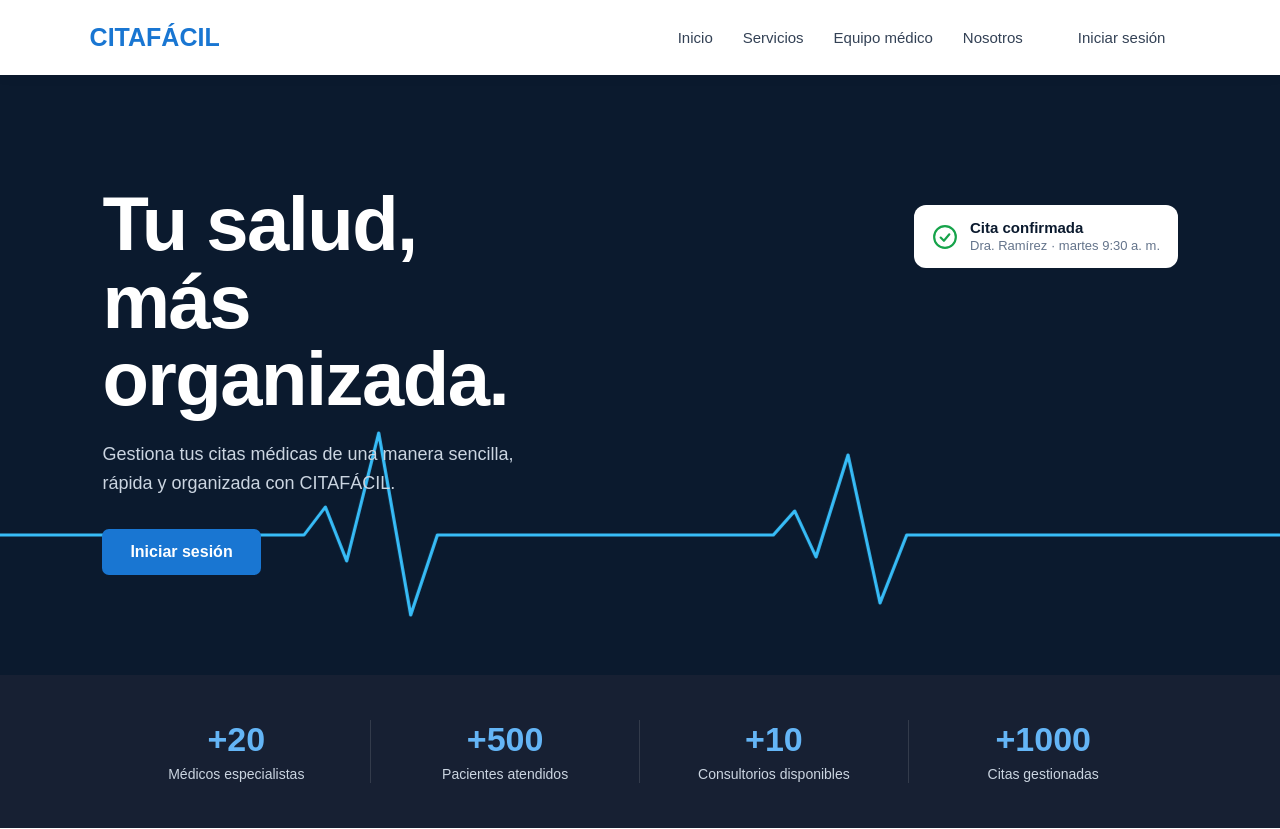
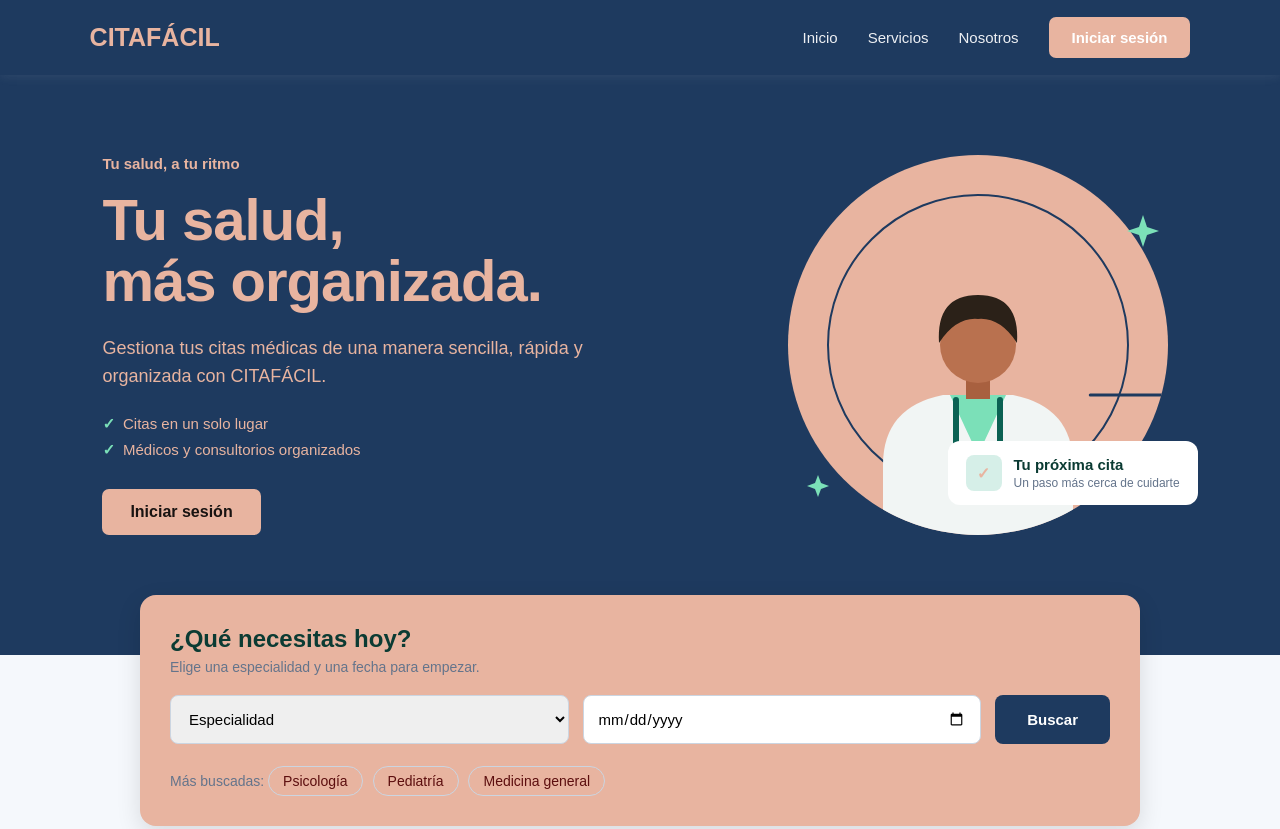
Before and after one commit to kirikitomiyamura-stack/citas-medicas, a plain HTML site: page frontend/index.html in a window 1280 px wide. Shown: the top 829 px of the page. Drawn offline with Linux system fonts and the light colour scheme.

Commit message:
Actualizacion del Hero

````diff
--- a/frontend/css/inicio.css
+++ b/frontend/css/inicio.css
@@ -25,8 +25,8 @@ display: flex;
 align-items: center;
 justify-content: space-between;
 padding: 0 7%;
-background: white;
-box-shadow: 0 2px 10px rgba(0, 0, 0, 0.08);
+background: #1e3a5f;
+box-shadow: 0 2px 10px rgba(243, 238, 238, 0.08);
 position: relative;
 z-index: 10;
 
@@ -36,7 +36,7 @@ z-index: 10;
 .logo {
 font-size: 25px;
 font-weight: bold;
-color: #1976d2;
+color: #e8b4a0;
 }
 
 .navbar nav {
@@ -47,235 +47,296 @@ gap: 30px;
 
 .navbar nav a {
 text-decoration: none;
-color: #334155;
+color: #edeff3;
 font-size: 15px;
 transition: 0.3s;
 }
 
 .navbar nav a:hover {
-color: #1976d2;
+color: #e8b4a0;
 }
 
 /* BOTÓN INICIAR SESIÓN */
+
 .btn-login {
-    position: relative;
-    overflow: hidden;
-    background: transparent;
-    border: 1px solid rgba(255,255,255,.5);
-    color: white;
-    padding: 12px 24px;
-    border-radius: 30px;
-    transition: .4s;
+background: #e8b4a0;
+color: white !important;
+padding: 12px 23px;
+border-radius: 7px;
+font-weight: bold;
+transition: 0.3s;
+
+
 }
 
-.btn-login::before {
-    content: "";
-    position: absolute;
-    width: 0;
-    height: 0;
-    left: 50%;
-    top: 50%;
-    background: #1976d2;
-    border-radius: 50%;
-    transform: translate(-50%, -50%);
-    transition: width .6s, height .6s;
-    z-index: 0;
-}
-
-.btn-login:hover::before {
-    width: 300px;
-    height: 300px;
-}
-
-.btn-login span {
-    position: relative;
-    z-index: 1;
+.btn-login:hover {
+background: #e8b4a0;
+transform: translateY(-2px);
 }
 
 /* =========================
-IMAGEN PRINCIPAL
+IMAGEN PRINCIPAL (HERO) Y BUSCADOR
 ========================= */
 
-:root {
-  --latido-fondo: #0b1a2e;
-  --latido-linea: #38bdf8;
-  --latido-azul: #1976d2;
-  --latido-azul-hover: #1565c0;
-  --latido-texto: #cbd5e1;
+/* ---------- HERO ---------- */
+
+.hero {
+    background-color: #1e3a5f;
+    color: #e8b4a0;
+    padding: 70px 8% 110px;
 }
 
-.latido {
-  position: relative;
-  min-height: 600px;
-  background: var(--latido-fondo);
-  color: #fff;
-  overflow: hidden;
+.hero-contenido {
+    max-width: 1150px;
+    margin: auto;
     display: flex;
-  align-items: flex-start;
-  font-family: "Plus Jakarta Sans", Arial, Helvetica, sans-serif;
+    align-items: center;
+    justify-content: space-between;
+    gap: 40px;
 }
 
-.latido-texto {
-  position: relative;
-  z-index: 2;
-  padding: 110px 8% 0;
-  max-width: 760px;
+/* ---------- TEXTO (izquierda) ---------- */
+
+.hero-texto {
+    max-width: 520px;
 }
 
-.latido-texto h1 {
-  font-size: clamp(44px, 7vw, 76px);
-  line-height: 1.02;
-  font-weight: 800;
-  letter-spacing: -0.02em;
+.hero-etiqueta {
+    color: #e8b4a0;
+    font-size: 15px;
+    font-weight: bold;
+    margin-bottom: 18px;
+}
+
+.hero-texto h1 {
+    font-size: 58px;
+    line-height: 1.05;
+    letter-spacing: -1px;
     margin-bottom: 22px;
 }
 
-.latido-texto p {
+.hero-descripcion {
     font-size: 18px;
-  line-height: 1.65;
-  color: var(--latido-texto);
-  max-width: 460px;
+    line-height: 1.6;
+    color: #e8b4a0;
+    margin-bottom: 24px;
+}
+
+.hero-lista {
+    list-style: none;
     margin-bottom: 30px;
 }
 
-.latido-boton {
+.hero-lista li {
+    font-size: 15px;
+    margin-bottom: 8px;
+}
+
+.hero-lista li::before {
+    content: "✓";
+    color: #7be0b8;
+    font-weight: bold;
+    margin-right: 8px;
+}
+
+.hero-boton {
     display: inline-block;
-  background: var(--latido-azul);
-  color: #fff;
+    background-color: #e8b4a0;
+    color: #181311;
     padding: 14px 28px;
     border-radius: 7px;
     text-decoration: none;
-  font-weight: 800;
-  transition: background 0.3s, transform 0.3s;
+    font-weight: bold;
 }
 
-.latido-boton:hover {
-  background: var(--latido-azul-hover);
-  transform: translateY(-2px);
+.hero-boton:hover {
+    background-color: #a0857c;
 }
 
-.latido-boton:focus-visible {
-  outline: 3px solid var(--latido-linea);
-  outline-offset: 3px;
-}
-.latido-ecg {
-  position: absolute;
-  left: 0;
-  bottom: 40px;
-  width: 100%;
-  height: 220px;
-  z-index: 1;
-  pointer-events: none;
+/* ---------- ILUSTRACIÓN (derecha) ---------- */
+
+.hero-imagen {
+    position: relative;
+    width: 400px;
+    flex-shrink: 0;
 }
 
-.latido-ecg path {
+.hero-imagen svg {
+    width: 100%;
+    display: block;
+
+}
+
+/* La línea del latido se dibuja una y otra vez */
+.latido-linea {
     fill: none;
-  stroke: var(--latido-linea);
+    stroke: #1e3a5f;
     stroke-width: 3;
     stroke-linecap: round;
     stroke-linejoin: round;
-  stroke-dasharray: 1;
-  stroke-dashoffset: 1;
-  animation: latido-dibujar 7s ease-in-out infinite;
+    stroke-dasharray: 600;
+    stroke-dashoffset: 600;
+    animation: dibujar 5s ease-in-out infinite;
 }
 
-/* ---- Tarjeta que aparece al final del latido ---- */
+@keyframes dibujar {
+    0%   { stroke-dashoffset: 600; opacity: 1; }
+    60%  { stroke-dashoffset: 0;   opacity: 1; }
+    90%  { stroke-dashoffset: 0;   opacity: 1; }
+    100% { stroke-dashoffset: 0;   opacity: 0; }
+}
 
-.latido-cita {
+/* Tarjeta que flota sobre la ilustración */
+.hero-tarjeta {
     position: absolute;
-  z-index: 3;
-  right: 8%;
-  top: 130px;
-  display: flex;
-  gap: 12px;
-  align-items: center;
-  background: #fff;
-  color: #0b1a2e;
+    right: -20px;
+    bottom: 40px;
+    background-color: white;
+    color: #0b3b33;
     padding: 14px 18px;
     border-radius: 12px;
-  opacity: 0;
-  animation: latido-aparecer 7s ease-in-out infinite;
+    display: flex;
+    align-items: center;
+    gap: 12px;
 }
 
-.latido-cita svg {
-  width: 26px;
-  height: 26px;
-  flex-shrink: 0;
+.hero-tarjeta .check {
+    width: 36px;
+    height: 36px;
+    border-radius: 8px;
+    background-color: #d6efe8;
+    color: #e8b4a0;
+    font-weight: bold;
+    display: flex;
+    align-items: center;
+    justify-content: center;
 }
 
-.latido-cita strong {
+.hero-tarjeta strong {
     display: block;
     font-size: 15px;
 }
 
-.latido-cita span {
-  font-size: 13px;
+.hero-tarjeta span {
+    font-size: 12px;
     color: #64748b;
 }
 
-/* ---- Animaciones ---- */
+/* ---------- BUSCADOR (tarjeta blanca que se monta sobre el hero) ---------- */
 
-@keyframes latido-dibujar {
-  0%   { stroke-dashoffset: 1; opacity: 1; }
-  50%  { stroke-dashoffset: 0; opacity: 1; }
-  90%  { stroke-dashoffset: 0; opacity: 1; }
-  100% { stroke-dashoffset: 0; opacity: 0; }
+.buscador {
+    background-color: #e8b4a0;
+    width: 90%;
+    max-width: 1000px;
+    margin: -60px auto 40px;
+    padding: 30px;
+    border-radius: 16px;
+    box-shadow: 0 8px 25px rgba(0, 0, 0, 0.12);
+    position: relative;
 }
 
-@keyframes latido-aparecer {
-  0%, 52% { opacity: 0; transform: translateY(12px) scale(0.94); }
-  58%, 90% { opacity: 1; transform: none; }
-  100% { opacity: 0; }
-}
-
-/* Si la persona prefiere menos movimiento: todo queda quieto y visible */
-@media (prefers-reduced-motion: reduce) {
-  .latido-ecg path { animation: none; stroke-dashoffset: 0; }
-  .latido-cita { animation: none; opacity: 1; }
-}
-
-/* ---- Responsive ---- */
-
-@media (max-width: 700px) {
-  .latido { min-height: 560px; }
-  .latido-texto { padding: 60px 6% 0; }
-  .latido-texto p { font-size: 16px; }
-  .latido-ecg { height: 160px; bottom: 90px; }
-  .latido-cita { top: auto; bottom: 24px; right: 6%; left: 6%; }
-}
-
-/* =========================
-ESTADÍSTICAS
-========================= */
-
-.stats-bar {
-display: grid;
-grid-template-columns: repeat(4, 1fr);
-background: #172033;
-padding: 45px 8%;
-}
-
-.stat {
-text-align: center;
-color: white;
-border-right: 1px solid rgba(255, 255, 255, 0.12);
-}
-
-.stat:last-child {
-border-right: none;
-}
-
-.stat-numero {
-display: block;
-font-size: 34px;
-font-weight: bold;
-color: #64b5f6;
+.buscador h2 {
+    font-size: 24px;
+    color: #0b3b33;
     margin-bottom: 6px;
 }
 
-.stat-label {
+.buscador-subtitulo {
+    color: #64748b;
     font-size: 14px;
-color: #cbd5e1;
+    margin-bottom: 20px;
+}
+
+.buscador-campos {
+    display: flex;
+    gap: 14px;
+    flex-wrap: wrap;
+}
+
+.buscador-campos select,
+.buscador-campos input {
+    flex: 1;
+    min-width: 200px;
+    padding: 14px;
+    border: 1px solid #cbd5e1;
+    border-radius: 8px;
+    font-size: 15px;
+}
+
+.buscador-campos button {
+    background-color: #1e3a5f;
+    color: white;
+    border: none;
+    padding: 14px 32px;
+    border-radius: 8px;
+    font-size: 15px;
+    font-weight: bold;
+    cursor: pointer;
+}
+
+.buscador-campos button:hover {
+    background-color: #2f1174;
+}
+
+.buscador-mensaje {
+    margin-top: 16px;
+    color: #610b0b;
+    font-size: 14px;
+}
+
+.buscador-atajos {
+    margin-top: 16px;
+    font-size: 14px;
+    color: #64748b;
+}
+
+.buscador-atajos a {
+    display: inline-block;
+    margin: 6px 6px 0 0;
+    padding: 6px 14px;
+    border: 1px solid #cbd5e1;
+    border-radius: 20px;
+    color: #5c0e0e;
+    text-decoration: none;
+}
+
+.buscador-atajos a:hover {
+    background-color: #1e3a5f;
+}
+
+/* ---------- CELULAR / PANTALLAS PEQUEÑAS ---------- */
+
+@media (max-width: 850px) {
+
+    .hero {
+        padding: 50px 6% 100px;
+    }
+
+    .hero-contenido {
+        flex-direction: column;
+        text-align: left;
+    }
+
+    .hero-texto h1 {
+        font-size: 40px;
+    }
+
+    .hero-imagen {
+        width: 300px;
+    }
+
+    .hero-tarjeta {
+        right: 0;
+    }
+
+}
+
+/* Si la persona prefiere menos movimiento, la línea queda quieta */
+@media (prefers-reduced-motion: reduce) {
+    .latido-linea {
+        animation: none;
+        stroke-dashoffset: 0;
+    }
 }
 
 /* =========================
@@ -397,7 +458,12 @@ transition: 0.3s;
 }
 
 .card:hover {
-    transform: translateY(-6px);
+transform: translateY(-7px);
+
+
+box-shadow: 0 12px 30px rgba(0, 0, 0, 0.12);
+
+
 }
 
 .icono {
@@ -428,56 +494,6 @@ line-height: 1.6;
 font-size: 15px;
 
 
-}
-
-/* =========================
-EQUIPO MÉDICO
-========================= */
-
-.equipo {
-padding: 90px 8%;
-background: #f5f8fc;
-}
-
-.equipo-grid {
-display: grid;
-grid-template-columns: repeat(5, 1fr);
-gap: 25px;
-}
-
-.equipo-card {
-background: white;
-padding: 30px 15px;
-border-radius: 12px;
-text-align: center;
-box-shadow: 0 5px 20px rgba(0, 0, 0, 0.07);
-transition: 0.3s;
-}
-
-.equipo-card:hover {
-transform: translateY(-7px);
-box-shadow: 0 12px 30px rgba(0, 0, 0, 0.12);
-}
-
-.equipo-card img {
-width: 90px;
-height: 90px;
-border-radius: 50%;
-object-fit: cover;
-margin-bottom: 16px;
-border: 3px solid #e3f2fd;
-}
-
-.equipo-card h3 {
-font-size: 16px;
-color: #172033;
-margin-bottom: 5px;
-}
-
-.equipo-card p {
-font-size: 14px;
-color: #1976d2;
-font-weight: 600;
 }
 
 /* =========================
@@ -599,25 +615,8 @@ RESPONSIVE
     gap: 15px;
 }
 
-.hero-text h1 {
-    font-size: 45px;
-}
-
 .cards {
     grid-template-columns: repeat(2, 1fr);
-}
-
-.stats-bar {
-    grid-template-columns: repeat(2, 1fr);
-    row-gap: 30px;
-}
-
-.stat {
-    border-right: none;
-}
-
-.equipo-grid {
-    grid-template-columns: repeat(3, 1fr);
 }
 
 
@@ -642,29 +641,9 @@ RESPONSIVE
     justify-content: center;
 }
 
-.hero {
-    height: 500px;
-}
-
-.hero-overlay {
-    padding: 30px;
-}
-
-.hero-text h1 {
-    font-size: 38px;
-}
-
 .cards {
     grid-template-columns: 1fr;
 }
 
-.stats-bar {
-    grid-template-columns: 1fr;
-}
-
-.equipo-grid {
-    grid-template-columns: repeat(2, 1fr);
-}
-
 
 }
--- a/frontend/index.html
+++ b/frontend/index.html
@@ -1,12 +1,14 @@
 <!DOCTYPE html>
+
 <html lang="es">
 
 <head>
     <meta charset="UTF-8">
     <meta name="viewport" content="width=device-width, initial-scale=1.0">
 
+
 <title>CITAFÁCIL | Sistema de Citas Médicas</title>
-<link rel="stylesheet" href="css/inicio.css">
+<link rel="stylesheet" href="../frontend/css/inicio.css">
 
 </head>
 
@@ -23,7 +25,6 @@
     <nav>
         <a href="#inicio">Inicio</a>
         <a href="#servicios">Servicios</a>
-        <a href="#equipo">Equipo médico</a>
         <a href="#nosotros">Nosotros</a>
 
         <a href="login.html" class="btn-login">
@@ -34,58 +35,123 @@
 </header>
 
 
-<section class="latido" id="inicio">
+<!-- HERO -->
+<section class="hero" id="inicio">
 
-  <div class="latido-texto">
+    <div class="hero-contenido">
+
+        <!-- Texto -->
+        <div class="hero-texto">
+
+            <p class="hero-etiqueta">Tu salud, a tu ritmo</p>
+
             <h1>Tu salud,<br>más organizada.</h1>
 
-    <p>
+            <p class="hero-descripcion">
                 Gestiona tus citas médicas de una manera
                 sencilla, rápida y organizada con CITAFÁCIL.
             </p>
 
-    <a href="login.html" class="latido-boton">Iniciar sesión</a>
+            <ul class="hero-lista">
+                <li>Citas en un solo lugar</li>
+                <li>Médicos y consultorios organizados</li>
+            </ul>
+
+            <a href="login.html" class="hero-boton">Iniciar sesión</a>
+
         </div>
 
-  <svg class="latido-ecg" viewBox="0 0 1200 220" preserveAspectRatio="none" aria-hidden="true">
-    <path pathLength="1" d="M0 120 H260 L285 120 L305 92 L325 146 L355 18 L385 200 L410 120 H700 L725 120 L745 96 L765 142 L795 40 L825 188 L850 120 H1200"/>
+        <!-- Ilustración -->
+        <div class="hero-imagen">
+
+            <svg viewBox="0 0 400 400" role="img" aria-label="Médico con estetoscopio">
+
+                <!-- Esto recorta todo dentro del círculo grande -->
+                <defs>
+                    <clipPath id="recorte">
+                        <circle cx="200" cy="200" r="190"/>
+                    </clipPath>
+                </defs>
+
+                <!-- Círculos de fondo -->
+                <circle cx="200" cy="200" r="190" fill="#e8b4a0"/>
+                <circle cx="200" cy="200" r="150" fill="none" stroke="#1e3a5f" stroke-width="2"/>
+
+                <g clip-path="url(#recorte)">
+
+                    <!-- Línea del latido (detrás del médico) -->
+                    <path class="latido-linea" d="M10 250 H120 L135 250 L145 225 L158 275 L175 170 L192 300 L205 250 H390"/>
+
+                    <!-- Bata -->
+                    <path d="M105 400 V320 Q105 262 165 250 H235 Q295 262 295 320 V400 Z" fill="#f1f5f4"/>
+
+                    <!-- Camisa -->
+                    <path d="M172 250 L200 310 L228 250 Z" fill="#7be0b8"/>
+
+                    <!-- Estetoscopio -->
+                    <path d="M178 255 V300 Q178 328 200 328 Q222 328 222 300 V255" fill="none" stroke="#0b6153" stroke-width="6" stroke-linecap="round"/>
+                    <circle cx="200" cy="332" r="7" fill="#0b6153"/>
+
+                    <!-- Cuello y cabeza -->
+                    <rect x="188" y="222" width="24" height="32" fill="#a8603f"/>
+                    <circle cx="200" cy="200" r="38" fill="#b9714f"/>
+
+                    <!-- Cabello -->
+                    <path d="M161 198 Q158 150 200 150 Q242 150 239 198 Q222 172 200 174 Q178 172 161 198 Z" fill="#2b2118"/>
+
+                </g>
+
+                <!-- Estrellitas decorativas -->
+                <path d="M365 70 L369 82 L381 86 L369 90 L365 102 L361 90 L349 86 L361 82 Z" fill="#7be0b8"/>
+                <path d="M40 330 L43 338 L51 341 L43 344 L40 352 L37 344 L29 341 L37 338 Z" fill="#7be0b8"/>
+
             </svg>
 
-  <!-- Datos de ejemplo: cámbialos o borra este bloque si no lo quieres -->
-  <div class="latido-cita" aria-hidden="true">
-    <svg viewBox="0 0 24 24" fill="none" stroke="#16a34a" stroke-width="2" stroke-linecap="round" stroke-linejoin="round">
-      <circle cx="12" cy="12" r="10"/><path d="M8 12.5l3 3 5-6"/>
-    </svg>
+            <!-- Tarjeta flotante (datos de ejemplo, puedes cambiarlos) -->
+            <div class="hero-tarjeta">
+                <div class="check">✓</div>
                 <div>
-      <strong>Cita confirmada</strong>
-      <span>Dra. Ramírez · martes 9:30 a. m.</span>
+                    <strong>Tu próxima cita</strong>
+                    <span>Un paso más cerca de cuidarte</span>
                 </div>
+            </div>
+
+        </div>
+
     </div>
 
 </section>
 
 
-<!-- ESTADÍSTICAS -->
-<section class="stats-bar">
+<!-- BUSCADOR -->
+<section class="buscador">
 
-    <div class="stat">
-        <span class="stat-numero">+20</span>
-        <span class="stat-label">Médicos especialistas</span>
+    <h2>¿Qué necesitas hoy?</h2>
+    <p class="buscador-subtitulo">Elige una especialidad y una fecha para empezar.</p>
+
+    <div class="buscador-campos">
+
+        <select id="especialidad">
+            <option value="">Especialidad</option>
+            <option>Medicina general</option>
+            <option>Psicología</option>
+            <option>Pediatría</option>
+            <option>Cardiología</option>
+        </select>
+
+        <input type="date" id="fecha">
+
+        <button onclick="buscar()">Buscar</button>
+
     </div>
 
-    <div class="stat">
-        <span class="stat-numero">+500</span>
-        <span class="stat-label">Pacientes atendidos</span>
-    </div>
+    <p class="buscador-mensaje" id="mensaje"></p>
 
-    <div class="stat">
-        <span class="stat-numero">+10</span>
-        <span class="stat-label">Consultorios disponibles</span>
-    </div>
-
-    <div class="stat">
-        <span class="stat-numero">+1000</span>
-        <span class="stat-label">Citas gestionadas</span>
+    <div class="buscador-atajos">
+        Más buscadas:
+        <a href="#">Psicología</a>
+        <a href="#">Pediatría</a>
+        <a href="#">Medicina general</a>
     </div>
 
 </section>
@@ -119,7 +185,28 @@
 
 </section>
 
+   <section id="popular-query-shorts">
 
+    <div class="container">
+
+        <ul class="list-inline">
+
+            <li class="list-inline-item"><a href="https://www.citafacil.co/psicologo">Psicologo</a></li>
+            <li class="list-inline-item"></li>
+            <li class="list-inline-item"></li>
+            <li class="list-inline-item"></li>
+            <li class="list-inline-item"></li>
+            <li class="list-inline-item"></li>
+            <li class="list-inline-item"></li>
+
+
+
+        </ul>
+
+    </div>
+
+
+   </section>
 <!-- SERVICIOS -->
 <section class="servicios" id="servicios">
 
@@ -139,7 +226,7 @@
         <div class="card">
 
             <div class="icono">
-
+                📅
             </div>
 
             <h3>
@@ -157,7 +244,7 @@
         <div class="card">
 
             <div class="icono">
-
+                👨‍⚕️
             </div>
 
             <h3>
@@ -175,7 +262,7 @@
         <div class="card">
 
             <div class="icono">
-
+                👤
             </div>
 
             <h3>
@@ -193,7 +280,7 @@
         <div class="card">
 
             <div class="icono">
-
+                🏥
             </div>
 
             <h3>
@@ -212,55 +299,6 @@
 </section>
 
 
-<!-- EQUIPO MÉDICO -->
-<section class="equipo" id="equipo">
-
-    <div class="titulo-seccion">
-
-        <p>NUESTRO EQUIPO</p>
-
-        <h2>
-            Médicos especialistas a tu disposición
-        </h2>
-
-    </div>
-
-    <div class="equipo-grid">
-
-        <div class="equipo-card">
-            <img src="../img/medico-1.jpeg" alt="Dr. Juan Pérez">
-            <h3>Dr. Juan Pérez</h3>
-            <p>Cardiología</p>
-        </div>
-
-        <div class="equipo-card">
-            <img src="../img/medico-2.jpeg" alt="Dra. María Gómez">
-            <h3>Dra. María Gómez</h3>
-            <p>Pediatría</p>
-        </div>
-
-        <div class="equipo-card">
-            <img src="../img/medico-3.jpeg" alt="Dr. Carlos Ruiz">
-            <h3>Dr. Carlos Ruiz</h3>
-            <p>Dermatología</p>
-        </div>
-
-        <div class="equipo-card">
-            <img src="../img/medico-4.jpeg" alt="Dra. Ana Torres">
-            <h3>Dra. Ana Torres</h3>
-            <p>Psicología</p>
-        </div>
-
-        <div class="equipo-card">
-            <img src="../img/medico-5.jpeg" alt="Dr. Luis Ramírez">
-            <h3>Dr. Luis Ramírez</h3>
-            <p>Medicina general</p>
-        </div>
-
-    </div>
-
-</section>
-
 
 <section class="final">
 
@@ -272,7 +310,7 @@
         Ingresa al sistema para gestionar toda la información.
     </p>
 
-    <a href="login.html" class="final-button">
+    <a href="" class="final-button">
         Iniciar sesión
     </a>
 
@@ -295,6 +333,9 @@
     </span>
 
 </footer>
+```
+
+<script src="/frontend/js/buscador.js"></script>
 
 </body>
 
````
Lines whose indentation alone changed are shown as unchanged.
